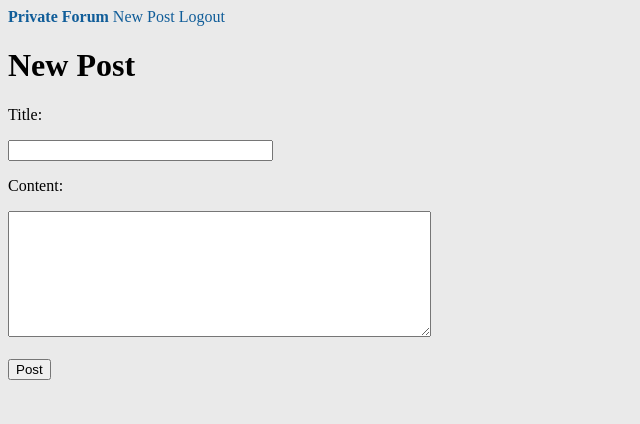
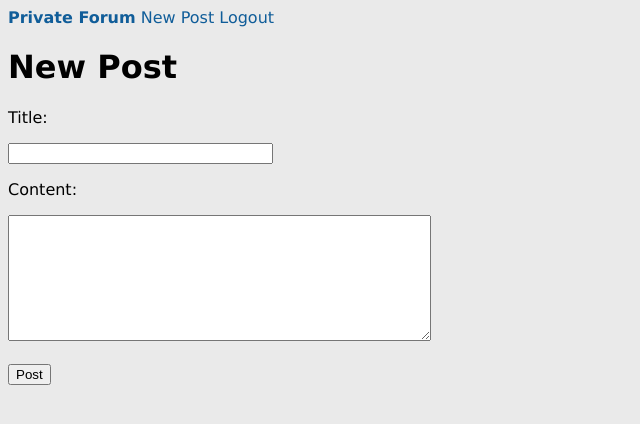
Before and after one commit to Zayah117/private-forum, a Flask app: page /newpost in a window 1280 px wide. Shown: the top 424 px of the page, without its empty margins (0-640 px from the left). Run offline with Flask 2, Linux system fonts and the light colour scheme; the visitor is signed in with stand-in values (Sample User, id 1).

Commit message:
Update font to Verdana, Geneva, sans-serif

```diff
--- a/static/style.css
+++ b/static/style.css
@@ -1,5 +1,6 @@
 body {
     background-color: #eaeaea;
+    font-family: Verdana, Geneva, sans-serif;
 }
 
 a {
```
